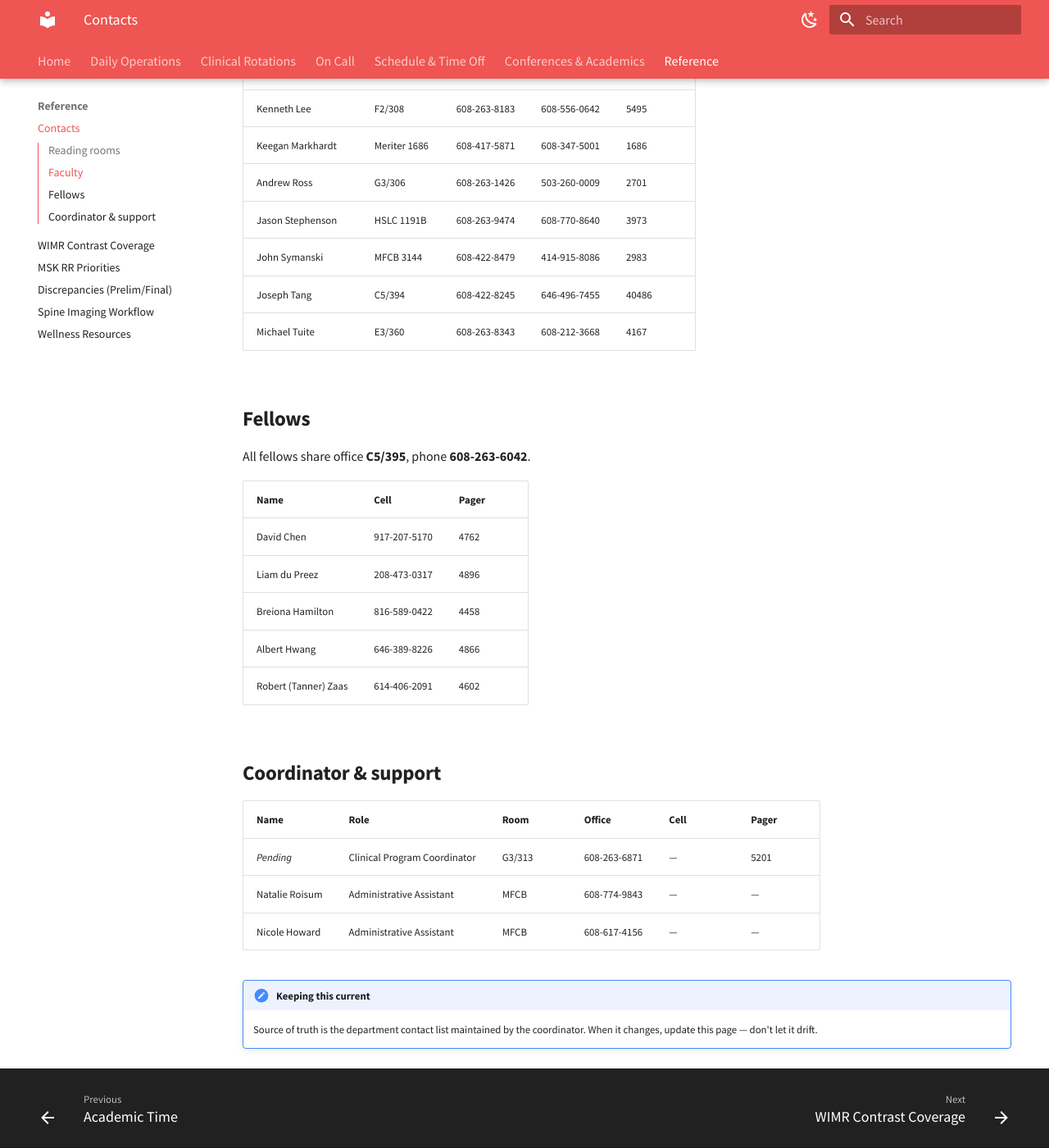
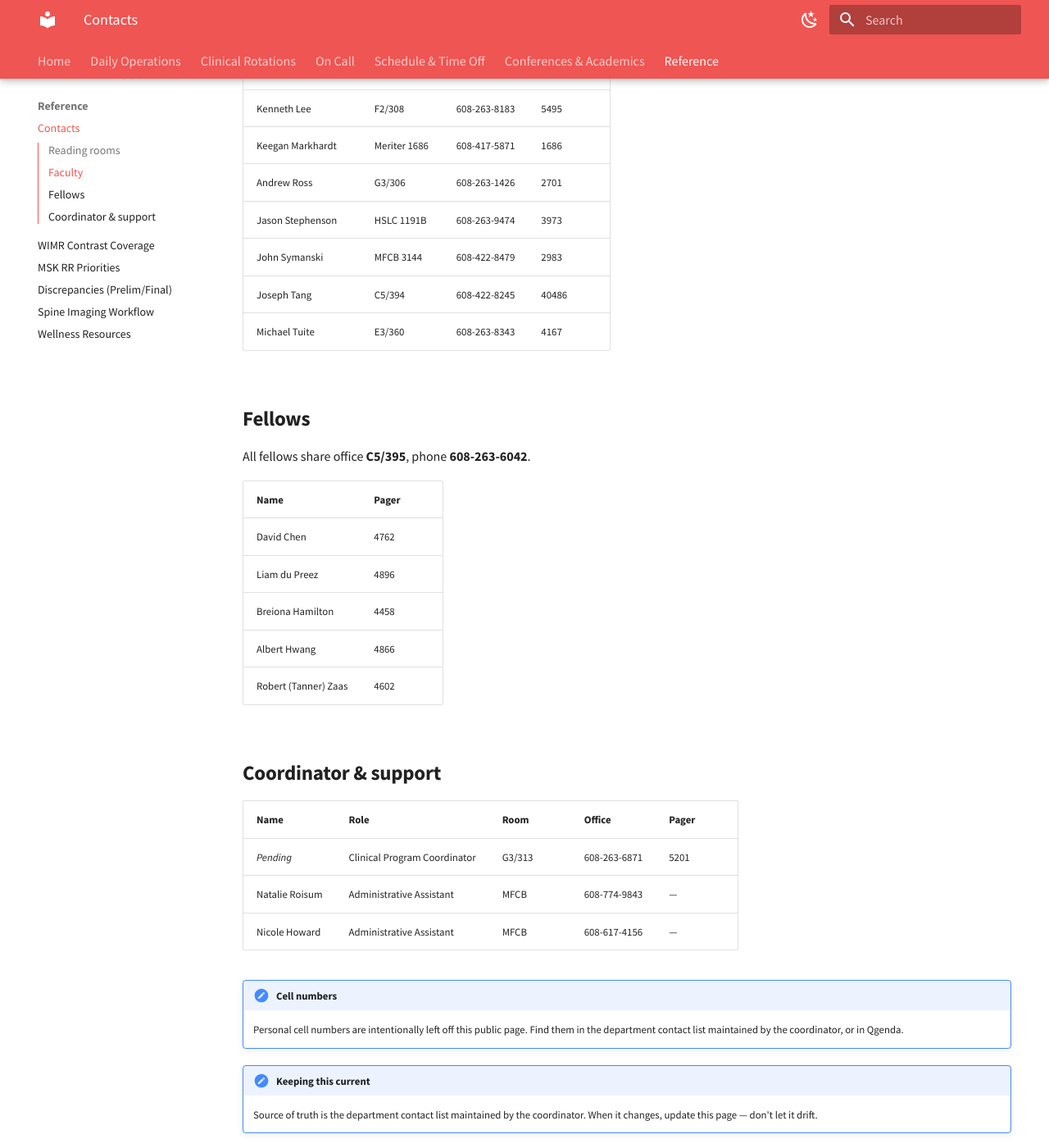
Before and after one commit to UW-MSK-Rads/msk-fellowship-manual, an MkDocs documentation site: the page built from docs/contacts.md, in a window 1280 px wide and 1400 px high, scrolled down 1116 px. Shown: the whole window at 82% size. Built offline with MkDocs 1.6.1 and Material for MkDocs 9.7.7, drawn with Linux system fonts in a browser that asks for light colours; some of the changed text lies outside the part shown.

Commit message:
Remove personal cell numbers from public Contacts page
Co-Authored-By: Claude Opus 4.8 <noreply@anthropic.com>

```diff
--- a/docs/contacts.md
+++ b/docs/contacts.md
@@ -17,41 +17,45 @@
 
 ## Faculty
 
-| Name | Room | Office | Cell | Pager |
-|---|---|---|---|---|
-| Jade Anderson | MFCB 3132 | 608-263-0640 | 708-351-1315 | 75222 |
-| Sandip Biswal | WIMR 1317 | 608-262-1419 | 650-804-5519 | 7016 |
-| Donna Blankenbaker | MFCB 3135 | 608-265-8601 | 608-516-9710 | 2505 |
-| Monica Cooley | MFCB 3131 | 608-262-3114 | 262-617-1106 | 51265 |
-| Mitchell Daun | Meriter 3T | 608-417-5871 | 920-296-3712 | 72232 |
-| Nich Laucis | Meriter 3T | 608-417-5871 | 314-609-1588 | 75209 |
-| Kenneth Lee | F2/308 | 608-263-8183 | 608-556-0642 | 5495 |
-| Keegan Markhardt | Meriter 1686 | 608-417-5871 | 608-347-5001 | 1686 |
-| Andrew Ross | G3/306 | 608-263-1426 | 503-260-0009 | 2701 |
-| Jason Stephenson | HSLC 1191B | 608-263-9474 | 608-770-8640 | 3973 |
-| John Symanski | MFCB 3144 | 608-422-8479 | 414-915-8086 | 2983 |
-| Joseph Tang | C5/394 | 608-422-8245 | 646-496-7455 | 40486 |
-| Michael Tuite | E3/360 | 608-263-8343 | 608-212-3668 | 4167 |
+| Name | Room | Office | Pager |
+|---|---|---|---|
+| Jade Anderson | MFCB 3132 | 608-263-0640 | 75222 |
+| Sandip Biswal | WIMR 1317 | 608-262-1419 | 7016 |
+| Donna Blankenbaker | MFCB 3135 | 608-265-8601 | 2505 |
+| Monica Cooley | MFCB 3131 | 608-262-3114 | 51265 |
+| Mitchell Daun | Meriter 3T | 608-417-5871 | 72232 |
+| Nich Laucis | Meriter 3T | 608-417-5871 | 75209 |
+| Kenneth Lee | F2/308 | 608-263-8183 | 5495 |
+| Keegan Markhardt | Meriter 1686 | 608-417-5871 | 1686 |
+| Andrew Ross | G3/306 | 608-263-1426 | 2701 |
+| Jason Stephenson | HSLC 1191B | 608-263-9474 | 3973 |
+| John Symanski | MFCB 3144 | 608-422-8479 | 2983 |
+| Joseph Tang | C5/394 | 608-422-8245 | 40486 |
+| Michael Tuite | E3/360 | 608-263-8343 | 4167 |
 
 ## Fellows
 
 All fellows share office **C5/395**, phone **608-263-6042**.
 
-| Name | Cell | Pager |
-|---|---|---|
-| David Chen | 917-207-5170 | 4762 |
-| Liam du Preez | 208-473-0317 | 4896 |
-| Breiona Hamilton | 816-589-0422 | 4458 |
-| Albert Hwang | 646-389-8226 | 4866 |
-| Robert (Tanner) Zaas | 614-406-2091 | 4602 |
+| Name | Pager |
+|---|---|
+| David Chen | 4762 |
+| Liam du Preez | 4896 |
+| Breiona Hamilton | 4458 |
+| Albert Hwang | 4866 |
+| Robert (Tanner) Zaas | 4602 |
 
 ## Coordinator & support
 
-| Name | Role | Room | Office | Cell | Pager |
-|---|---|---|---|---|---|
-| _Pending_ | Clinical Program Coordinator | G3/313 | 608-263-6871 | — | 5201 |
-| Natalie Roisum | Administrative Assistant | MFCB | 608-774-9843 | — | — |
-| Nicole Howard | Administrative Assistant | MFCB | 608-617-4156 | — | — |
+| Name | Role | Room | Office | Pager |
+|---|---|---|---|---|
+| _Pending_ | Clinical Program Coordinator | G3/313 | 608-263-6871 | 5201 |
+| Natalie Roisum | Administrative Assistant | MFCB | 608-774-9843 | — |
+| Nicole Howard | Administrative Assistant | MFCB | 608-617-4156 | — |
+
+!!! note "Cell numbers"
+
+    Personal cell numbers are intentionally left off this public page. Find them in the department contact list maintained by the coordinator, or in Qgenda.
 
 !!! note "Keeping this current"
 
```
